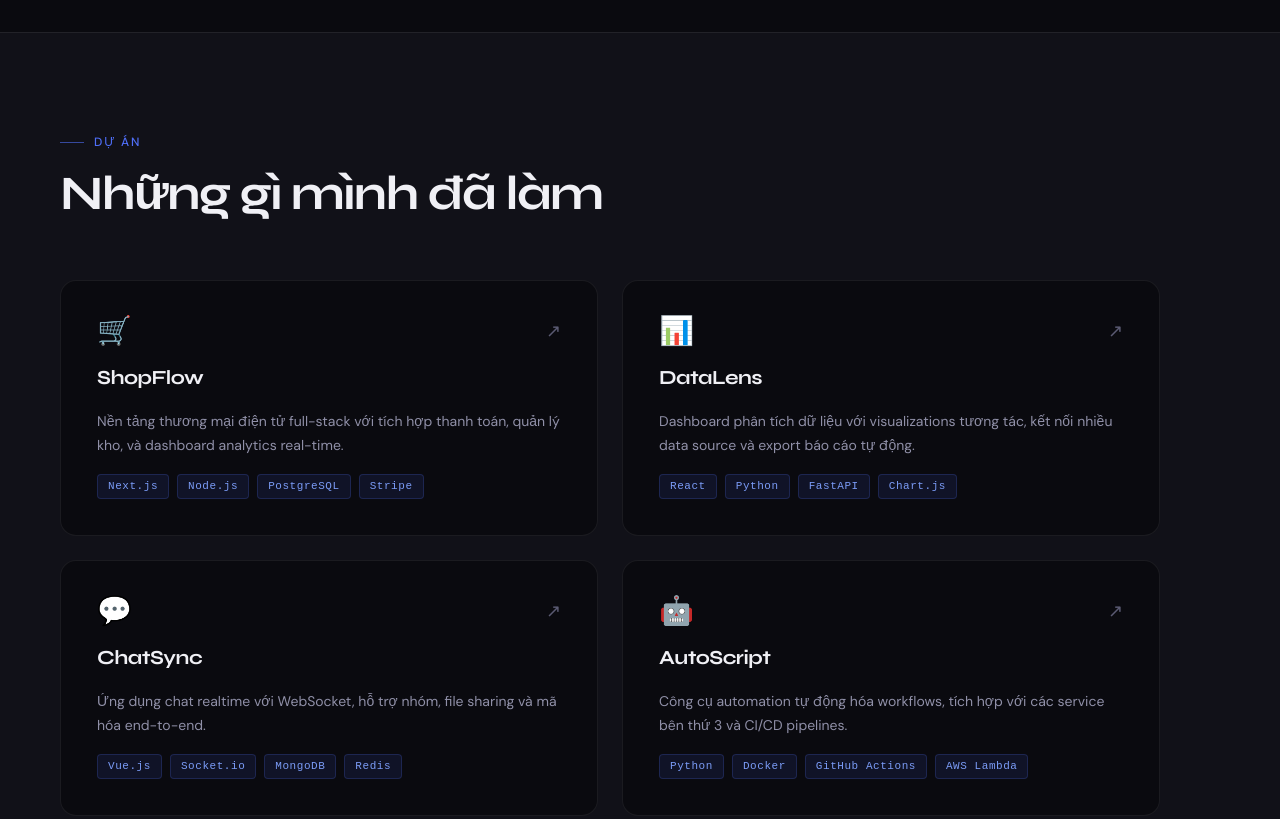
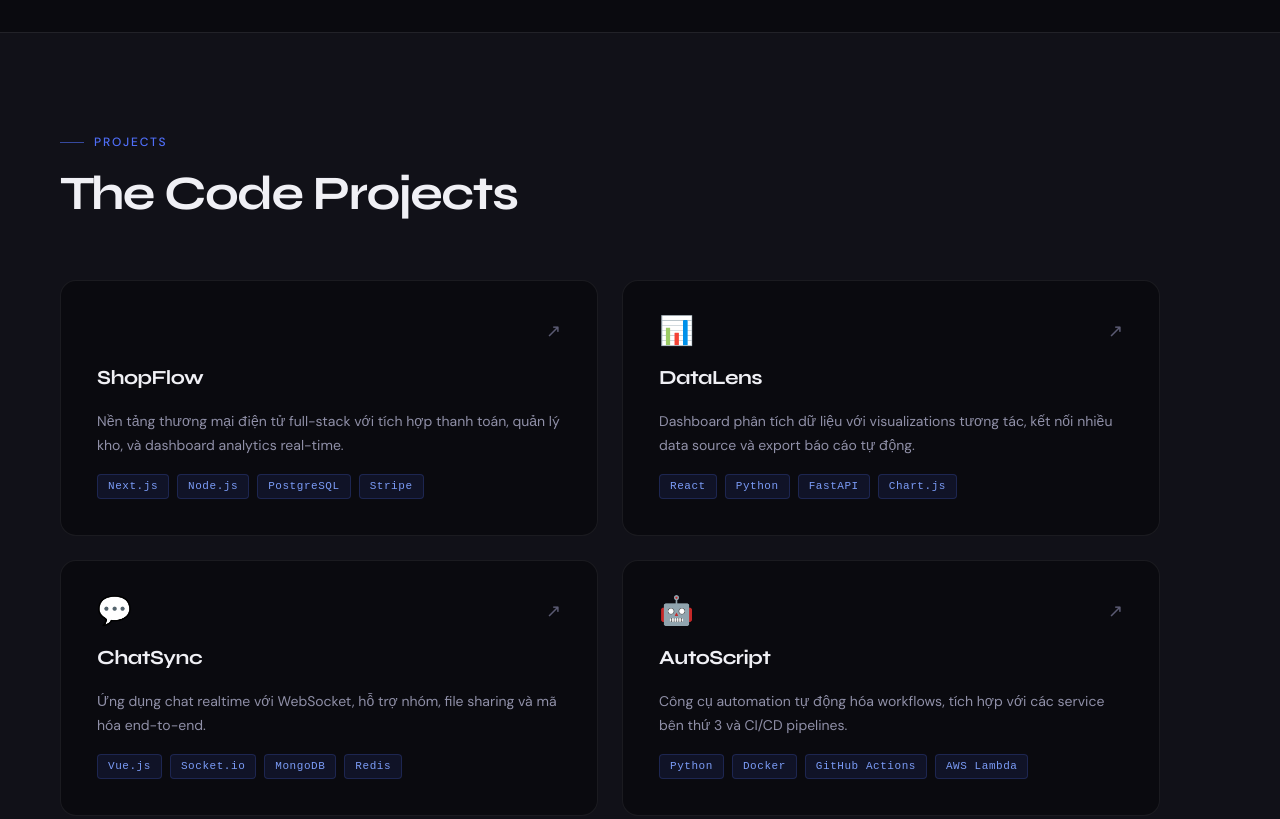
Before and after one commit to vietmur2008/vietmur2008-github.io, a plain HTML site: page index.html in a window 1280 px wide. Shown: the part 2040-2859 px from the top of the page. Drawn offline with Linux system fonts and the light colour scheme.

Commit message:
Update index.html

```diff
--- a/index.html
+++ b/index.html
@@ -707,12 +707,12 @@
 
 <!-- PROJECTS -->
 <section id="projects">
-  <p class="section-label">Dự án</p>
-  <h2 class="section-title">Những gì mình đã làm</h2>
+  <p class="section-label">Projects</p>
+  <h2 class="section-title">The Code Projects</h2>
   <div class="projects-grid">
     <a href="#" class="project-card reveal">
       <div class="project-header">
-        <span class="project-icon">🛒</span>
+        <span class="project-icon"></span>
         <span class="project-link-icon">↗</span>
       </div>
       <div class="project-name">ShopFlow</div>
@@ -796,8 +796,7 @@
 
 <!-- FOOTER -->
 <footer>
-  <span>© 2025 Nguyễn Văn Dev. Tất cả quyền được bảo lưu.</span>
-  <span>Được xây bằng ❤️ và ☕</span>
+  <span>© 2025 VietMur2008</span>
 </footer>
 
 <script>
```
